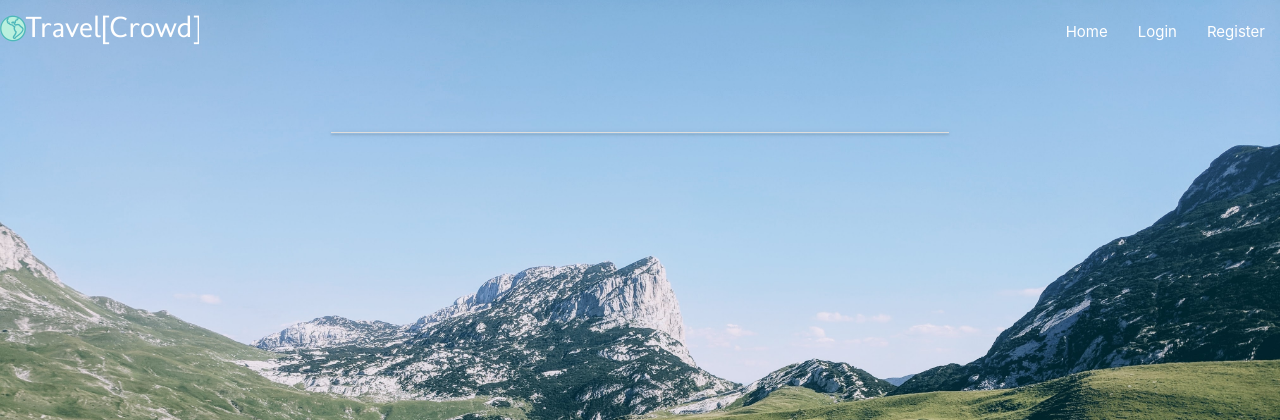
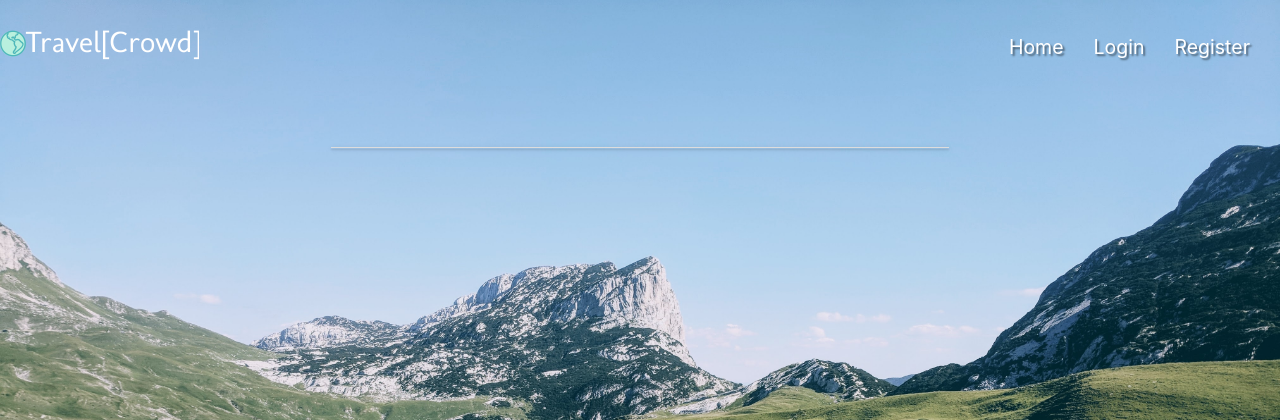
Before and after one commit to jacqueline-kraus/MS3-TravelCrowd, a Flask app: page / in a window 1280 px wide. Shown: the top 420 px of the page. Run offline with Flask 2, Linux system fonts and the light colour scheme; data that the repository does not hold is empty; some libraries are stand-ins or nearby versions.

Commit message:
Update nav elements style

```diff
--- a/static/css/style.css
+++ b/static/css/style.css
@@ -12,4 +12,18 @@
 nav {
     box-shadow: none;
     -webkit-box-shadow: none;
+    font-size: 16px;
 }
+
+nav ul a {
+    font-size: 1.3rem;
+}
+
+.nav-wrapper {
+    margin-right: 1rem;
+    margin-top: 1rem;
+}
+
+.text-shadow {
+    text-shadow: 2px 2px 2px rgba(0, 0, 0, 0.5);
+}
--- a/templates/base.html
+++ b/templates/base.html
@@ -14,7 +14,7 @@
     <body class="bg-heroimage">
         <header>
             <!-- desktop navbar-->
-            <nav class="transparent">
+            <nav class="transparent text-shadow">
                 <div class="nav-wrapper">
                     {% if session.user %}
                         <a href="{{ url_for('home_loggedin') }}" class="brand-logo offset-m5">
```
